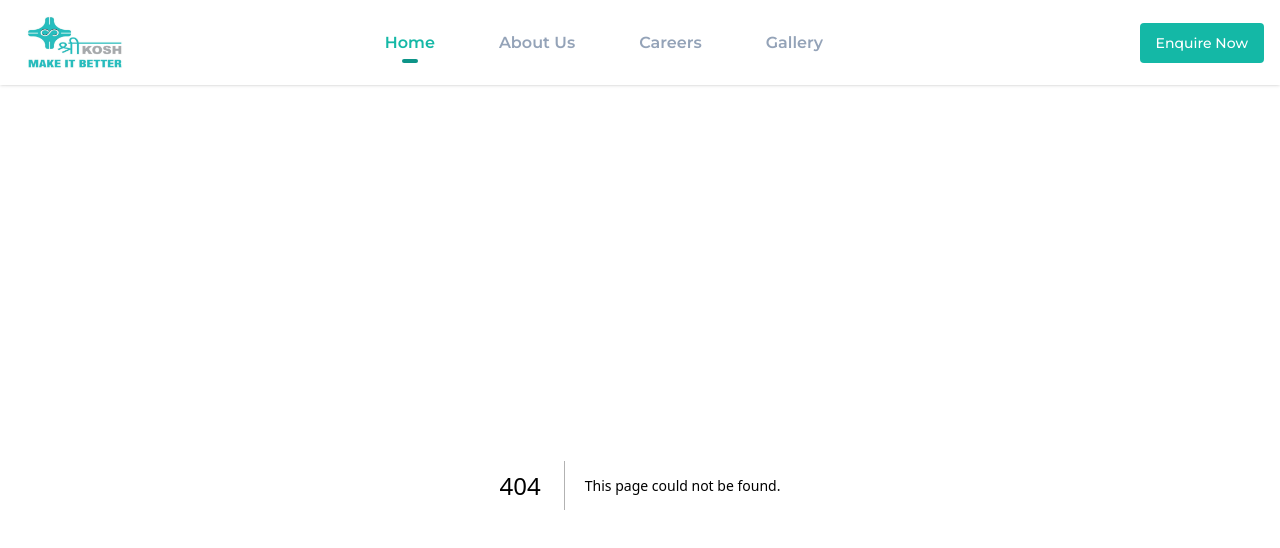
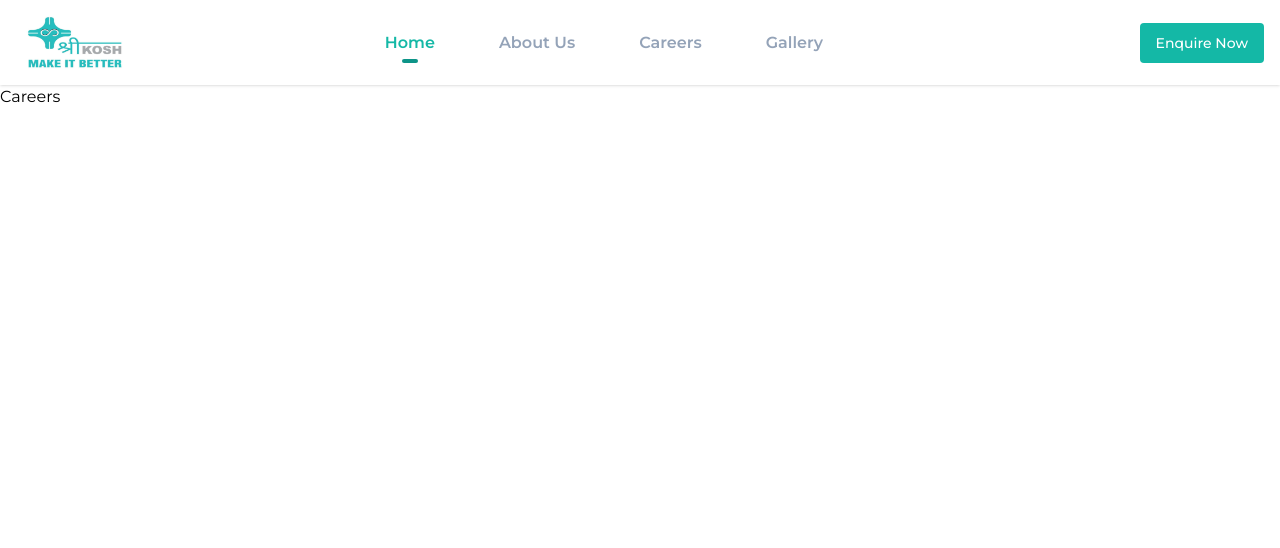
Before and after one commit to masterpranay1/shreekosh, a Next.js app: page /careers in a window 1280 px wide. Before the commit this address had no page. Shown: the top 548 px of the page. Built offline with nearby package versions, Linux system fonts and the light colour scheme.

Commit message:
feat: careers and gallery page

```diff
--- /dev/null
+++ b/app/careers/page.tsx
@@ -0,0 +1,7 @@
+export default function Careers() {
+  return (
+    <main>
+      <h1>Careers</h1>
+    </main>
+  );
+}
--- /dev/null
+++ b/app/gallery/page.tsx
@@ -0,0 +1,7 @@
+export default function Gallery() {
+  return (
+    <main>
+      <h1>Gallery</h1>
+    </main>
+  );
+}
```
